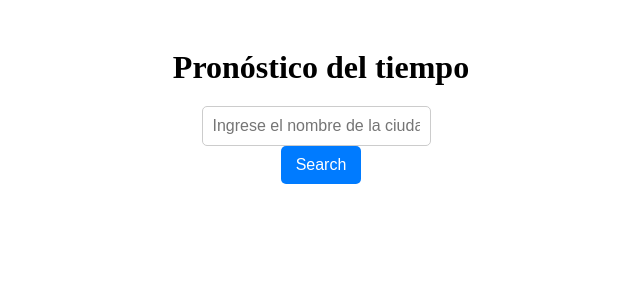
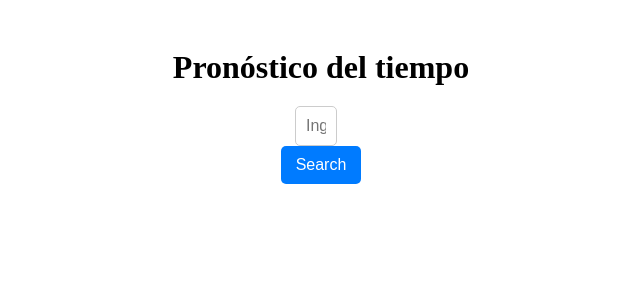
Before and after one commit to Gonzalo-diez/angular-clima, an Angular app: page / in a window 1280 px wide. Shown: the top 300 px of the page, without its empty margins (319-959 px from the left). Built offline with nearby package versions, Linux system fonts and the light colour scheme.

Commit message:
Pequeño arreglo

```diff
--- a/src/features/forecast/forecast.component.scss
+++ b/src/features/forecast/forecast.component.scss
@@ -15,6 +15,7 @@
         padding: 10px;
         margin-right: 10px;
         font-size: 1rem;
+        width: 20px;
         border: 1px solid #ccc;
         border-radius: 5px;
     }
```
